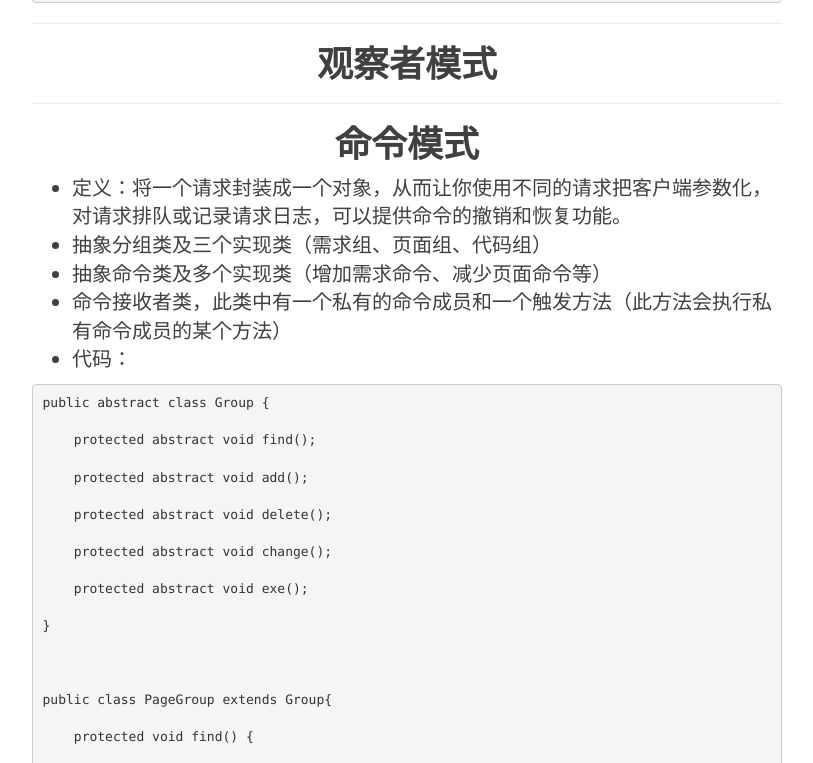
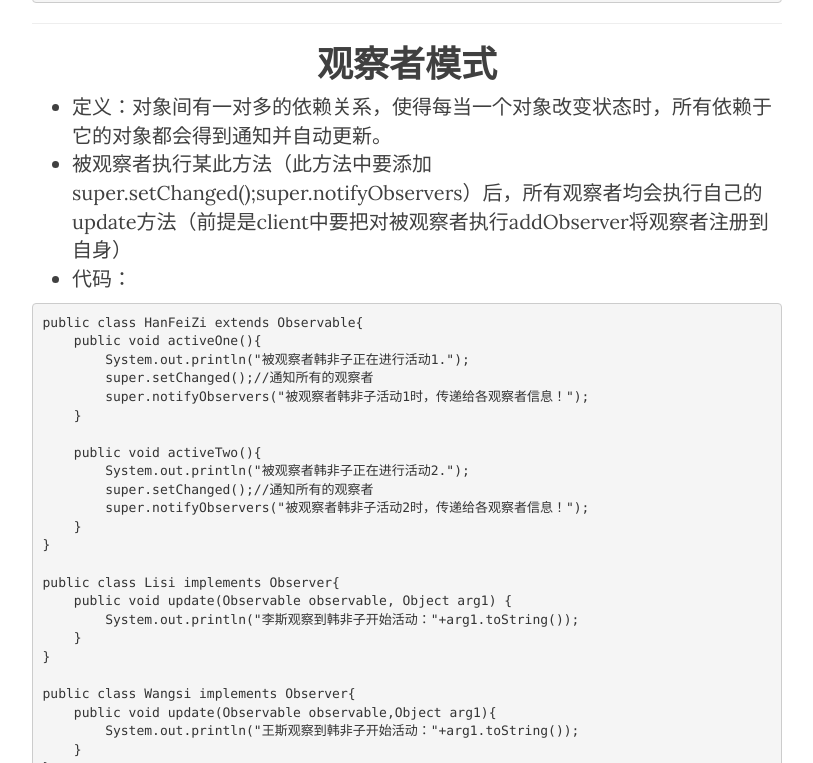
Before and after one commit to mamian/mamian.github.io, a plain HTML site: page 2016/08/15/设计模式读书笔记/index.html in a window 1280 px wide. Shown: the part 7117-7880 px from the top of the page, without its empty margins (233-1046 px from the left). Drawn offline with nearby package versions, Linux system fonts and the light colour scheme.

Commit message:
Site updated: 2016-08-20 02:18:11

```diff
--- a/2016/08/15/设计模式读书笔记/index.html
+++ b/2016/08/15/设计模式读书笔记/index.html
@@ -515,7 +515,50 @@ public class Client {
     }
 }
 </code></pre><hr>
-<h1 id="观察者模式"><a href="#观察者模式" class="headerlink" title="观察者模式"></a><center>观察者模式</center></h1><hr>
+<h1 id="观察者模式"><a href="#观察者模式" class="headerlink" title="观察者模式"></a><center>观察者模式</center></h1><ul>
+<li>定义：对象间有一对多的依赖关系，使得每当一个对象改变状态时，所有依赖于它的对象都会得到通知并自动更新。</li>
+<li>被观察者执行某此方法（此方法中要添加super.setChanged();super.notifyObservers）后，所有观察者均会执行自己的update方法（前提是client中要把对被观察者执行addObserver将观察者注册到自身）</li>
+<li>代码：</li>
+</ul>
+<pre><code>public class HanFeiZi extends Observable{
+    public void activeOne(){
+        System.out.println(&quot;被观察者韩非子正在进行活动1.&quot;);
+        super.setChanged();//通知所有的观察者
+        super.notifyObservers(&quot;被观察者韩非子活动1时，传递给各观察者信息！&quot;);
+    }
+
+    public void activeTwo(){
+        System.out.println(&quot;被观察者韩非子正在进行活动2.&quot;);
+        super.setChanged();//通知所有的观察者
+        super.notifyObservers(&quot;被观察者韩非子活动2时，传递给各观察者信息！&quot;);
+    }
+}
+
+public class Lisi implements Observer{
+    public void update(Observable observable, Object arg1) {
+        System.out.println(&quot;李斯观察到韩非子开始活动：&quot;+arg1.toString());
+    }
+}
+
+public class Wangsi implements Observer{
+    public void update(Observable observable,Object arg1){
+        System.out.println(&quot;王斯观察到韩非子开始活动：&quot;+arg1.toString());
+    }
+}
+
+public class Client {
+    public static void main(String[] args){
+        HanFeiZi haiFeiZi = new HanFeiZi();//实例化被观察者
+        Lisi lisi = new Lisi();//实例化观察者1
+        Wangsi wangsi = new Wangsi();//实例化观察者2
+
+        haiFeiZi.addObserver(lisi);//向被观察者注册观察者1
+        haiFeiZi.addObserver(wangsi);//向被观察者注册观察者2
+        haiFeiZi.activeOne();//被观察者活动
+        haiFeiZi.activeTwo();
+    }
+}
+</code></pre><hr>
 <h1 id="命令模式"><a href="#命令模式" class="headerlink" title="命令模式"></a><center>命令模式</center></h1><ul>
 <li>定义：将一个请求封装成一个对象，从而让你使用不同的请求把客户端参数化，对请求排队或记录请求日志，可以提供命令的撤销和恢复功能。</li>
 <li>抽象分组类及三个实现类（需求组、页面组、代码组）</li>
```
Also changed, not shown: archives/2016/07/index.html (+1 -1 lines), archives/2016/08/index.html (+1 -1 lines), archives/2016/index.html (+1 -1 lines), archives/index.html (+2 -2 lines).
